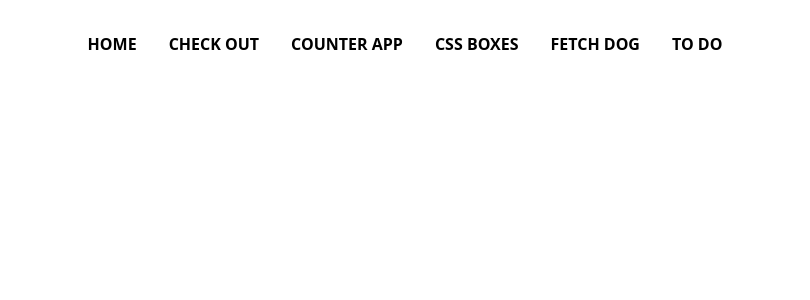
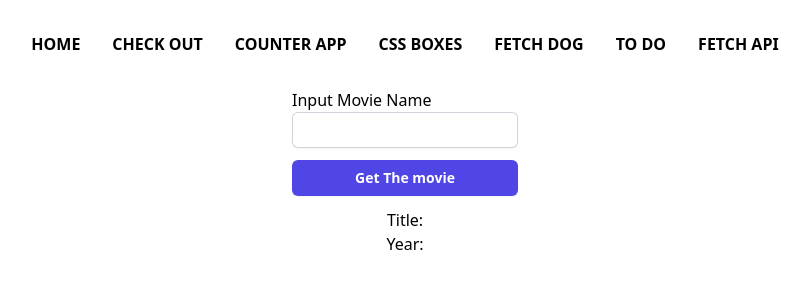
Before and after one commit to orshah/allInOne, a React (Create React App) app: page /fetchapi in a window 1280 px wide. Shown: the top 300 px of the page, without its empty margins (235-1045 px from the left). Built offline with nearby package versions, Linux system fonts and the light colour scheme.

Commit message:
added new component

```diff
--- /dev/null
+++ b/src/components/apiFetch/ApiFetch.jsx
@@ -0,0 +1,51 @@
+import React, { useState } from "react";
+
+function ApiFetch() {
+  const [data, setData] = useState("");
+  const [getMovData, setMovData] = useState({});
+
+  const getTheMovieInfo = async () => {
+    try {
+      const response = await fetch(
+        `http://www.omdbapi.com/?t=${data}&apikey=2cd961ff&`
+      );
+      const dataMov = await response.json();
+
+      setMovData(dataMov);
+      console.log(dataMov);
+    } catch (error) {
+      console.log(error);
+    }
+  };
+
+  const onClickHandler = () => {
+    getTheMovieInfo();
+  };
+
+  const onChangeHandler = (e) => {
+    setData(e.target.value);
+  };
+
+  return (
+    <div className=" flex justify-center items-center flex-col">
+      <div className=" flex flex-col">
+        <label> Input Movie Name</label>
+        <input
+          value={data}
+          onChange={onChangeHandler}
+          className=" block  rounded-md border-0 py-1.5 text-gray-900 shadow-sm ring-1 ring-inset ring-gray-300 placeholder:text-gray-400 focus:ring-2 focus:ring-inset focus:ring-indigo-600 sm:text-sm sm:leading-6 px-3"
+        />
+        <button
+          onClick={onClickHandler}
+          className="flex justify-center rounded-md bg-indigo-600 px-3 py-1.5 text-sm font-semibold leading-6 text-white shadow-sm hover:bg-indigo-500 focus-visible:outline focus-visible:outline-2 focus-visible:outline-offset-2 focus-visible:outline-indigo-600 my-3"
+        >
+          Get The movie
+        </button>
+      </div>
+      <h1>Title: {getMovData.Title}</h1>
+      <h1>Year: {getMovData.Year}</h1>
+    </div>
+  );
+}
+
+export default ApiFetch;
--- a/src/components/mainApp/MainApp.jsx
+++ b/src/components/mainApp/MainApp.jsx
@@ -6,6 +6,7 @@ import FetchDog from "../fetchDog/FetchDog";
 import TodoApp from "../todoApp/TodoApp";
 import NavigationBar from "../nav/NavigationBar";
 import { Routes, Route } from "react-router-dom";
+import ApiFetch from "../apiFetch/ApiFetch";
 
 function MainApp() {
   return (
@@ -17,6 +18,7 @@ function MainApp() {
         <Route path="/cssboxes" element={<CssBoxes />} />
         <Route path="/fetchdog" element={<FetchDog />} />
         <Route path="/todoapp" element={<TodoApp />} />
+        <Route path="/fetchapi" element={<ApiFetch />} />
       </Routes>
     </div>
   );
--- a/src/components/nav/NavigationBar.jsx
+++ b/src/components/nav/NavigationBar.jsx
@@ -23,6 +23,9 @@ function nav() {
       <Link to="/todoapp">
         <h2 className="navigation-bar__text">TO DO</h2>
       </Link>
+      <Link to="/fetchapi">
+        <h2 className="navigation-bar__text">FETCH API</h2>
+      </Link>
     </div>
   );
 }
--- a/src/components/todoApp/TodoApp.jsx
+++ b/src/components/todoApp/TodoApp.jsx
@@ -1,7 +1,38 @@
 import React from "react";
+import { useState } from "react";
 
 function TodoApp() {
-  return <div>TodoApp</div>;
+  const [toDo, setToDo] = useState("");
+  const [toDoList, setToDoList] = useState([]);
+
+  const onClickHandler = () => {
+    setToDoList([...toDoList, toDo]);
+  };
+
+  const todoListView = toDoList.map((el, id) => {
+    return (
+      <ol key={id} className=" text-center">
+        <li>{el}</li>
+      </ol>
+    );
+  });
+
+  const onChangeHandler = (e) => {
+    setToDo(e.target.value);
+  };
+
+  return (
+    <div className=" flex flex-col">
+      <input type="text" onChange={onChangeHandler} value={toDo} />
+      <button
+        onClick={onClickHandler}
+        className="flex w-full justify-center rounded-md bg-indigo-600 px-3 py-1.5 text-sm font-semibold leading-6 text-white shadow-sm hover:bg-indigo-500 focus-visible:outline focus-visible:outline-2 focus-visible:outline-offset-2 focus-visible:outline-indigo-600 my-3"
+      >
+        Add ToDO
+      </button>
+      {todoListView}
+    </div>
+  );
 }
 
 export default TodoApp;
```
